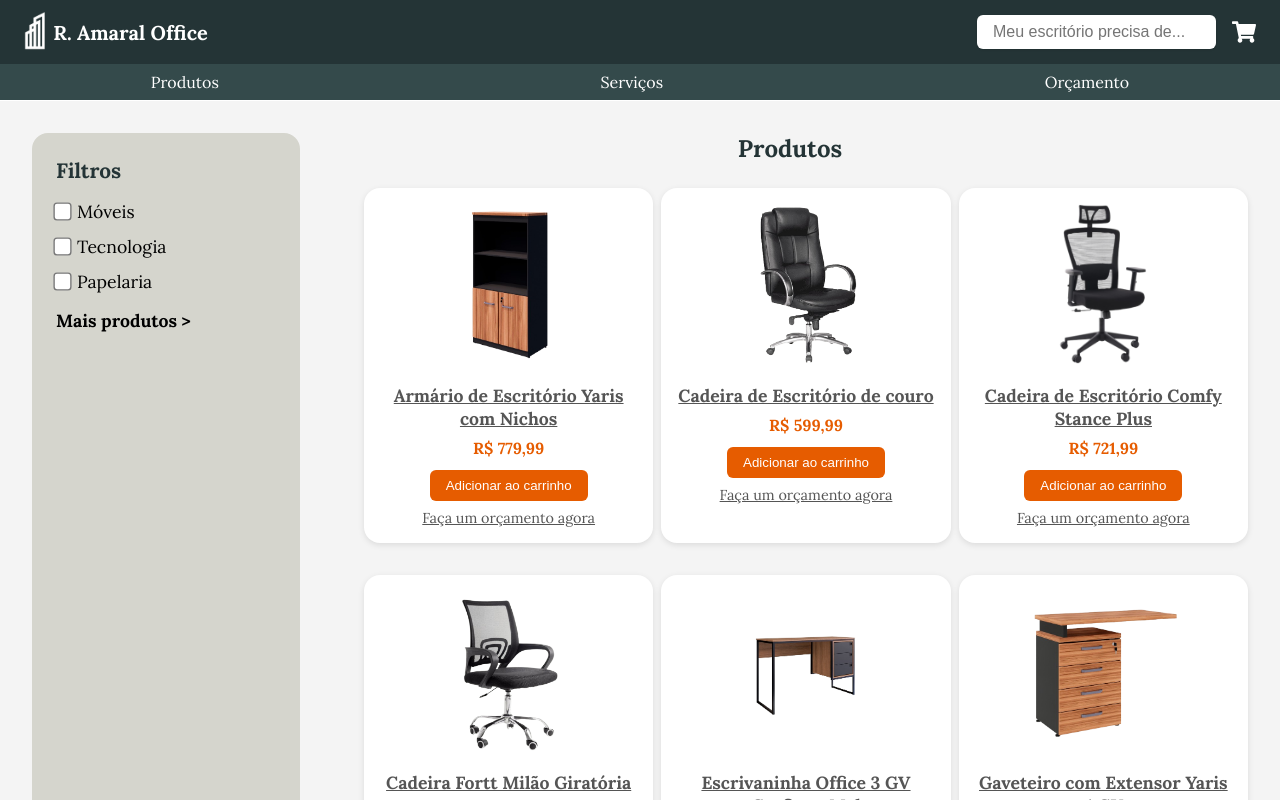
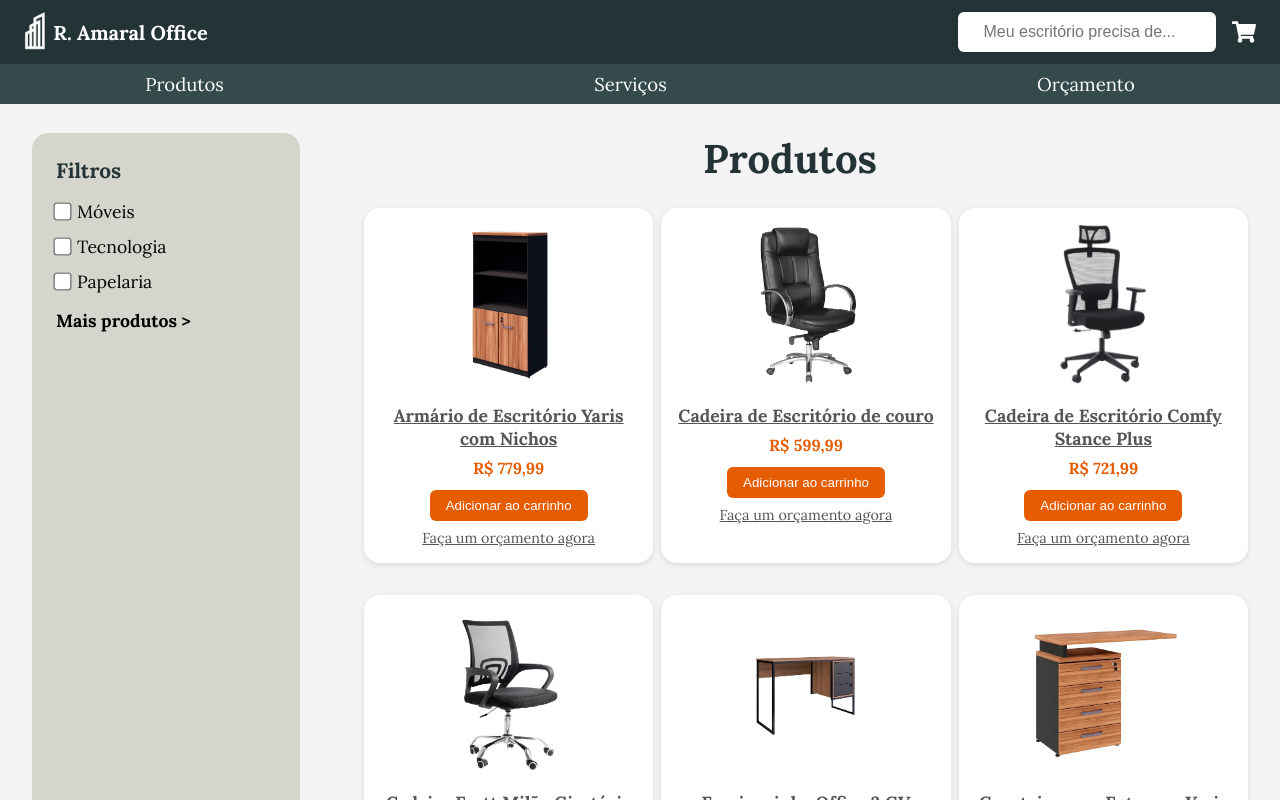
Before and after one commit to Caiosr2/Site-R.Amaral_Office, a React (Vite) app in the folder aula-front/: page /produtos in a window 1280 px wide. Shown: the top 800 px of the page. Built offline with nearby package versions, Linux system fonts and the light colour scheme.

Commit message:
ajuste tamanho fontes em produtos e em header

```diff
--- a/aula-front/src/Header.css
+++ b/aula-front/src/Header.css
@@ -52,7 +52,7 @@ body {
 }
 
 .search-bar {
-  padding: 0.5rem 1rem;
+  padding: 0.7rem 1.6rem;
   border-radius: 6px;
   font-size: 1rem;
   border: none;
@@ -85,7 +85,7 @@ body {
 .nav-bar a {
   color: white;
   text-decoration: none;
-  font-size: 1rem;
+  font-size: 1.16rem;
 }
 
 .nav-bar a:hover {
--- a/aula-front/src/pages/Produtos.tsx
+++ b/aula-front/src/pages/Produtos.tsx
@@ -139,6 +139,7 @@ const Content = styled.div`
     margin-bottom: 1.5rem;
     text-align: center;
     color: #243436;
+    font-size: 2.5rem;
   }
 `;
 
```
